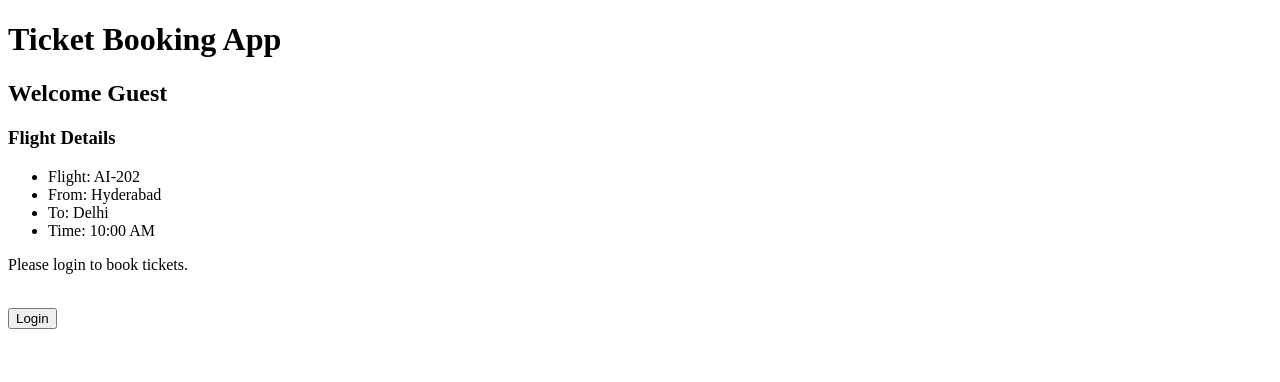
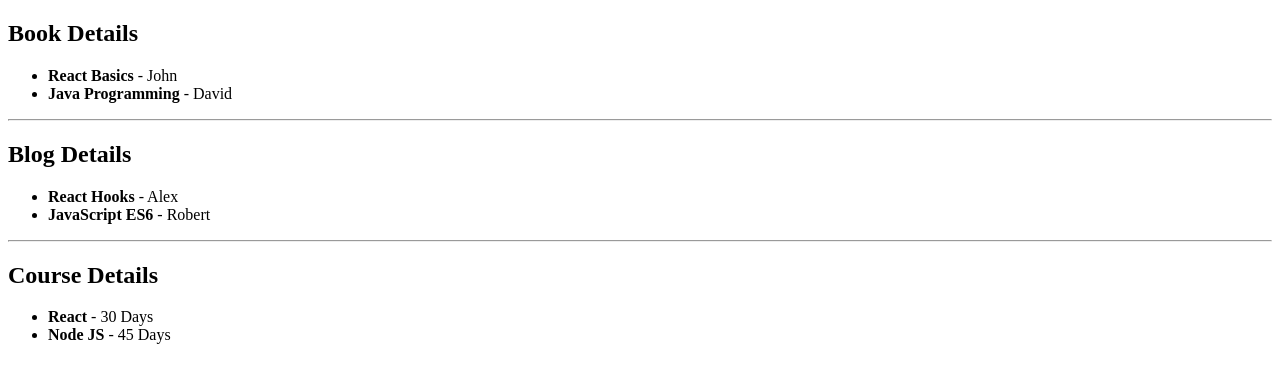
Before and after one commit to Manuha656/Cognizant_Java-FSE, a React (Create React App) app in the folder Deepskilling/React/reactproject/: page / in a window 1280 px wide. Shown: the top 382 px of the page. Built offline with nearby package versions, Linux system fonts and the light colour scheme.

Commit message:
React task 13

```diff
--- a/Deepskilling/React/reactproject/src/App.js
+++ b/Deepskilling/React/reactproject/src/App.js
@@ -16,6 +16,7 @@ import OfficeSpace from "./task10/OfficeSpace";
 import EventExamples from "./task11/EventExamples";
 import CurrencyConvertor from "./task11/CurrencyConvertor";
 import TicketBooking from "./task12/TicketBooking";
+import Blogger from "./task13/Blogger";
 
 function App() {
   // let flag = false;
@@ -80,8 +81,9 @@ function App() {
       {/* <OfficeSpace/>
       <EventExamples/>
       <hr/>
-      <CurrencyConvertor/> */}
-      <TicketBooking/>
+      <CurrencyConvertor/>
+      <TicketBooking/> */}
+      <Blogger/>
     </div>
   )
 }
--- /dev/null
+++ b/Deepskilling/React/reactproject/src/task13/BlogDetails.js
@@ -0,0 +1,34 @@
+import React from "react";
+
+class BlogDetails extends React.Component {
+    render(){
+        const blogs = [
+            {
+                id: 1,
+                title: "React Hooks",
+                author: "Alex"
+            },
+            {
+                id: 2,
+                title: "JavaScript ES6",
+                author: "Robert"
+            }
+        ];
+
+        return (
+            <div>
+                <h2>Blog Details</h2>
+
+                <ul>
+                    {blogs.map(blog => (
+                        <li key={blog.id}>
+                            <b>{blog.title}</b> - {blog.author}
+                        </li>
+                    ))}
+                </ul>
+            </div>
+        );
+    }
+}
+
+export default BlogDetails;
--- /dev/null
+++ b/Deepskilling/React/reactproject/src/task13/Blogger.js
@@ -0,0 +1,39 @@
+import React from "react";
+import BookDetails from "./BookDetails";
+import BlogDetails from "./BlogDetails";
+import CourseDetails from "./CourseDetails";
+
+class Blogger extends React.Component {
+
+    render() {
+
+        const showBooks = true;
+        const showBlogs = true;
+        const showCourses = true;
+
+        return (
+            <div>
+                {showBooks ? <BookDetails /> : null}
+
+                <hr />
+
+                {showBlogs && <BlogDetails />}
+
+                <hr />
+
+                {(() => {
+                    let component;
+
+                    if (showCourses) {
+                        component = <CourseDetails />;
+                    }
+
+                    return component;
+                })()}
+
+            </div>
+        );
+    }
+}
+
+export default Blogger;
--- /dev/null
+++ b/Deepskilling/React/reactproject/src/task13/BookDetails.js
@@ -0,0 +1,33 @@
+import React from "react";
+
+class BookDetails extends React.Component {
+    render(){
+        const books = [
+            {
+                id: 1,
+                title: "React Basics",
+                author: "John"
+            },
+            {
+                id: 2,
+                title: "Java Programming",
+                author: "David"
+            }
+        ];
+        return (
+            <div>
+                <h2>Book Details</h2>
+
+                <ul>
+                    {books.map(book => (
+                        <li key={book.id}>
+                            <b>{book.title}</b> - {book.author}
+                        </li>
+                    ))}
+                </ul>
+            </div>
+        );
+    }
+}
+
+export default BookDetails;
--- /dev/null
+++ b/Deepskilling/React/reactproject/src/task13/CourseDetails.js
@@ -0,0 +1,34 @@
+import React from "react";
+
+class CourseDetails extends React.Component {
+    render(){
+        const courses = [
+            {
+                id: 1,
+                name: "React",
+                duration: "30 Days"
+            },
+            {
+                id: 2,
+                name: "Node JS",
+                duration: "45 Days"
+            }
+        ];
+
+        return (
+            <div>
+                <h2>Course Details</h2>
+
+                <ul>
+                    {courses.map(course => (
+                        <li key={course.id}>
+                            <b>{course.name}</b> - {course.duration}
+                        </li>
+                    ))}
+                </ul>
+            </div>
+        );
+    }
+}
+
+export default CourseDetails;
```
